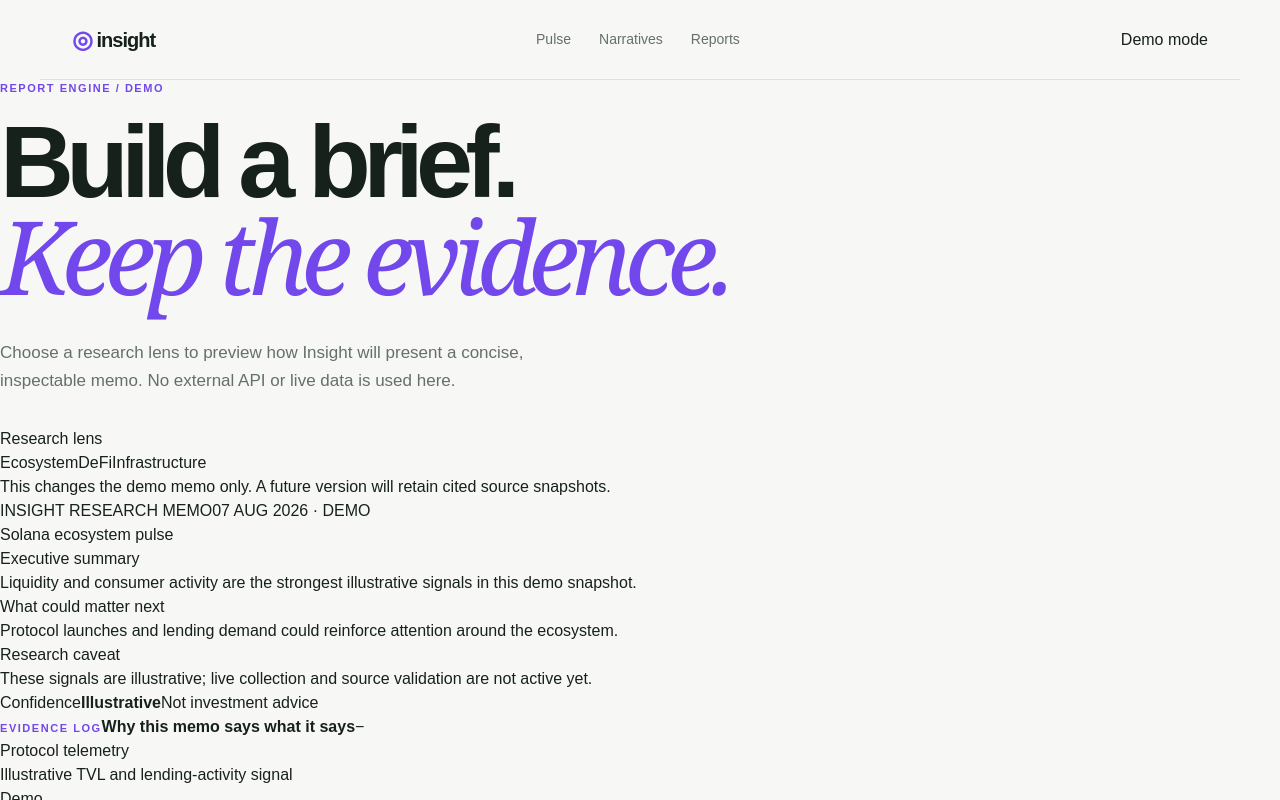
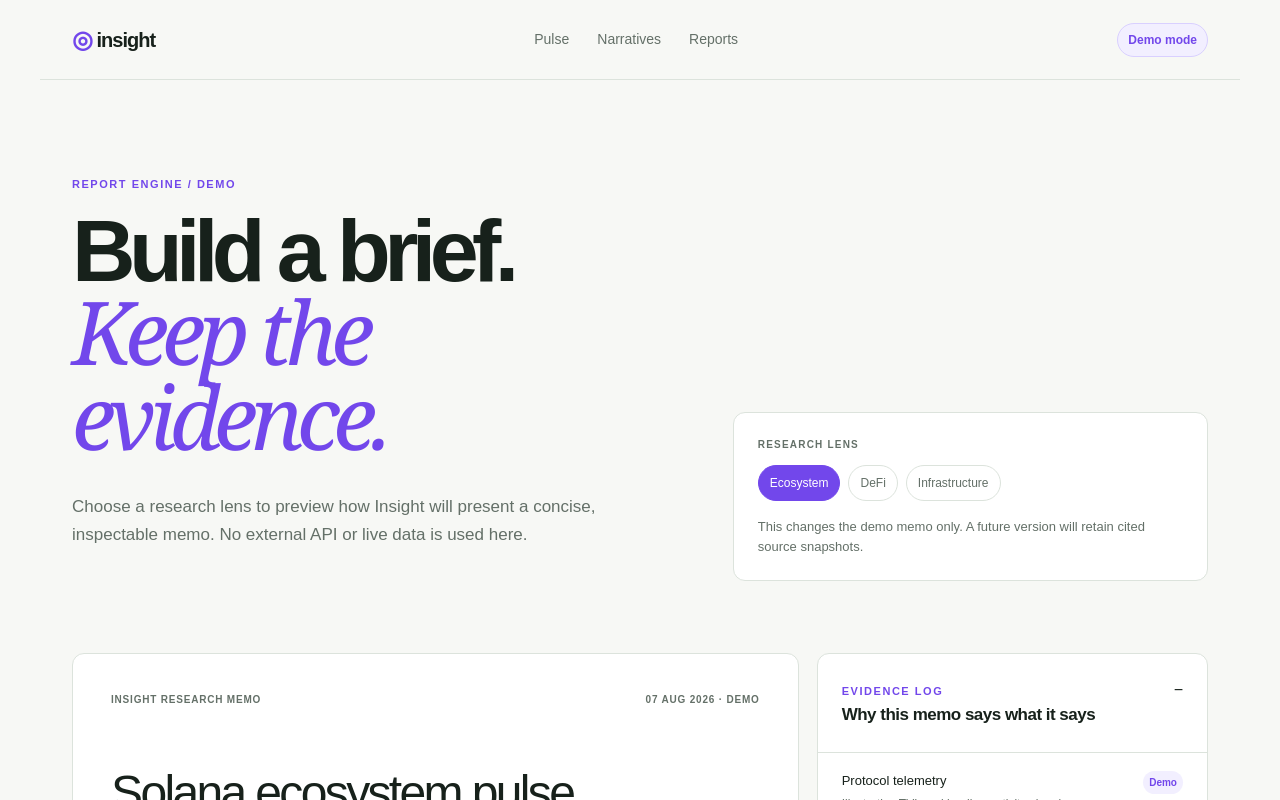
Before and after one commit to intelegenq/INSIGHT, a Next.js app in the folder apps/web/: page /reports in a window 1280 px wide. Shown: the top 800 px of the page. Built offline with nearby package versions, Linux system fonts and the light colour scheme.

Commit message:
feat(web): style report studio

```diff
--- a/apps/web/app/globals.css
+++ b/apps/web/app/globals.css
@@ -19,3 +19,12 @@
 .two-column { display:grid; grid-template-columns:.75fr 1.25fr; gap:96px; }.section-copy { color:var(--muted); line-height:1.7; max-width:330px; margin-top:22px; }.narrative-list { border-top:1px solid var(--line); }.narrative { display:flex; gap:20px; justify-content:space-between; padding:22px 0; border-bottom:1px solid var(--line); }.narrative-top { display:flex; align-items:center; gap:12px; }.narrative h3,.event h3 { margin:0; font-size:18px; letter-spacing:-.03em; }.narrative p,.event p { margin:8px 0 0; color:var(--muted); font-size:14px; line-height:1.45; }.positive,.neutral { font-size:12px; padding:4px 7px; border-radius:99px; background:#e4f6ce; color:#447115; }.neutral { background:#eeece8; color:#655f55; }.arrow,.event-arrow { color:var(--violet); font-size:21px; }.event-list { margin-top:38px; border-top:1px solid var(--line); }.event { padding:20px 0; display:grid; grid-template-columns:120px 1fr 24px; border-bottom:1px solid var(--line); align-items:start; }.event time,.event p { font-size:13px; color:var(--muted); }.event p span { color:var(--line); margin:0 6px; }
 .report-callout { background:var(--violet); color:#fff; padding:72px max(32px, calc((100vw - 1136px)/2)); display:flex; align-items:center; gap:70px; justify-content:space-between; }.report-callout .eyebrow { color:var(--lime); }.report-callout h2 { max-width:650px; }.report-callout p:not(.eyebrow) { color:#e8e1ff; line-height:1.6; max-width:600px; }.light { background:#fff; color:var(--ink); white-space:nowrap; }footer { min-height:130px; display:flex; align-items:center; justify-content:space-between; color:var(--muted); font-size:13px; }
 @media (max-width:700px) { .nav,.hero,.section,footer { padding-left:20px; padding-right:20px; }.nav-links { display:none; }.nav .ghost-button { display:none; }.hero { padding-top:80px; padding-bottom:80px; }.metric-grid,.two-column { grid-template-columns:1fr; }.two-column { gap:44px; }.section-heading { align-items:start; flex-direction:column; }.as-of { text-align:left; }.event { grid-template-columns:1fr 20px; gap:8px; }.event time { grid-column:1/-1; }.report-callout { padding:54px 20px; display:block; }.report-callout .primary-button { margin-top:20px; } footer { gap:16px; flex-wrap:wrap; padding-top:28px; padding-bottom:28px; } }
+
+.demo-chip { color:var(--violet); border:1px solid #d9d0ff; background:#f2efff; border-radius:99px; padding:7px 10px; font-size:12px; font-weight:700; }
+.report-hero,.report-workspace { max-width:1200px; margin:auto; padding-left:32px; padding-right:32px; }
+.report-hero { display:grid; grid-template-columns:1.1fr .9fr; gap:80px; padding-top:96px; padding-bottom:72px; }
+.report-hero h1 { font-size:clamp(48px,7vw,88px); }.report-controls { align-self:end; background:var(--card); border:1px solid var(--line); padding:24px; border-radius:12px; }.control-label,.memo-label { display:block; text-transform:uppercase; letter-spacing:.12em; font-size:10px; color:var(--muted); font-weight:700; }
+.lens-options { display:flex; flex-wrap:wrap; gap:8px; margin:13px 0 16px; }.lens { cursor:pointer; border:1px solid var(--line); border-radius:99px; background:#fff; padding:8px 11px; color:var(--muted); font-size:12px; }.lens.active { border-color:var(--violet); background:var(--violet); color:#fff; }.report-controls p { color:var(--muted); font-size:13px; line-height:1.5; margin:0; }
+.report-workspace { display:grid; grid-template-columns:1.3fr .7fr; gap:18px; padding-bottom:88px; }.memo,.evidence-panel { background:var(--card); border:1px solid var(--line); border-radius:12px; }.memo { padding:38px; }.memo-meta,.memo-footer { display:flex; justify-content:space-between; gap:12px; color:var(--muted); font-size:10px; font-weight:700; letter-spacing:.08em; }.memo h2 { font-size:clamp(32px,4vw,48px); letter-spacing:-.055em; line-height:1; margin:62px 0; max-width:600px; }.memo-grid { display:grid; grid-template-columns:repeat(3,1fr); border-top:1px solid var(--line); }.memo-grid > div { padding:22px 20px 20px 0; border-right:1px solid var(--line); }.memo-grid > div:not(:first-child) { padding-left:20px; }.memo-grid > div:last-child { border:0; }.memo-grid p:not(.memo-label) { line-height:1.55; font-size:14px; margin:10px 0 0; }.memo-footer { margin-top:35px; padding-top:18px; border-top:1px solid var(--line); align-items:center; }.memo-footer strong { color:var(--violet); font-size:12px; }
+.evidence-panel { height:max-content; }.evidence-toggle { width:100%; display:flex; justify-content:space-between; text-align:left; gap:16px; padding:24px; border:0; background:transparent; cursor:pointer; color:var(--ink); }.evidence-toggle .eyebrow { margin:0 0 8px; }.evidence-toggle strong { display:block; font-size:17px; letter-spacing:-.03em; }.evidence-list { border-top:1px solid var(--line); }.evidence-list article { display:flex; justify-content:space-between; gap:15px; padding:18px 24px; border-bottom:1px solid var(--line); }.evidence-list article:last-child { border:0; }.evidence-list h3 { margin:0; font-size:13px; }.evidence-list p { color:var(--muted); font-size:12px; line-height:1.45; margin:6px 0 0; }.evidence-list span { color:var(--violet); background:#f2efff; height:max-content; border-radius:99px; padding:4px 6px; font-size:10px; font-weight:700; }
+@media (max-width:700px) { .report-hero,.report-workspace { padding-left:20px; padding-right:20px; }.report-hero,.report-workspace,.memo-grid { grid-template-columns:1fr; }.report-hero { gap:30px; padding-top:64px; }.memo { padding:24px; }.memo h2 { margin:42px 0; }.memo-grid > div,.memo-grid > div:not(:first-child) { padding:18px 0; border-right:0; border-bottom:1px solid var(--line); }.memo-grid > div:last-child { border-bottom:0; }.memo-footer { align-items:start; flex-direction:column; } }
```
